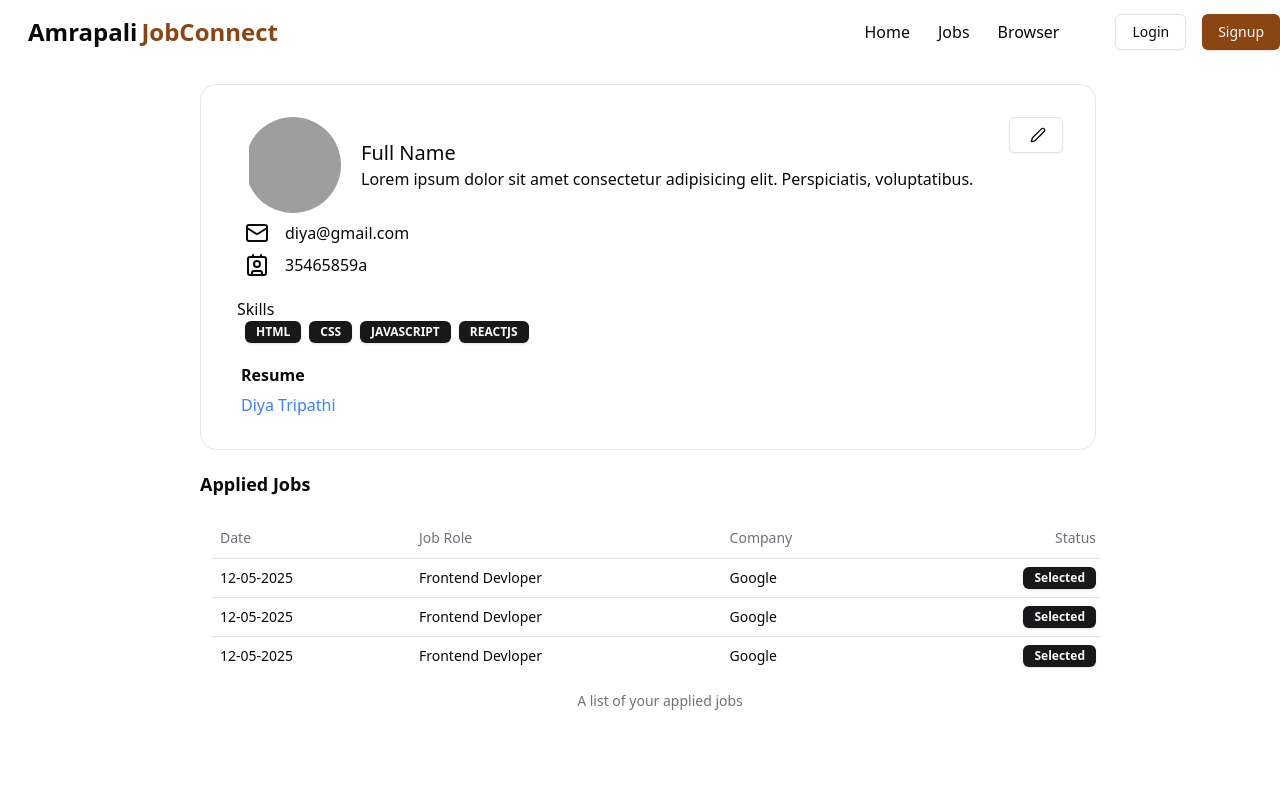
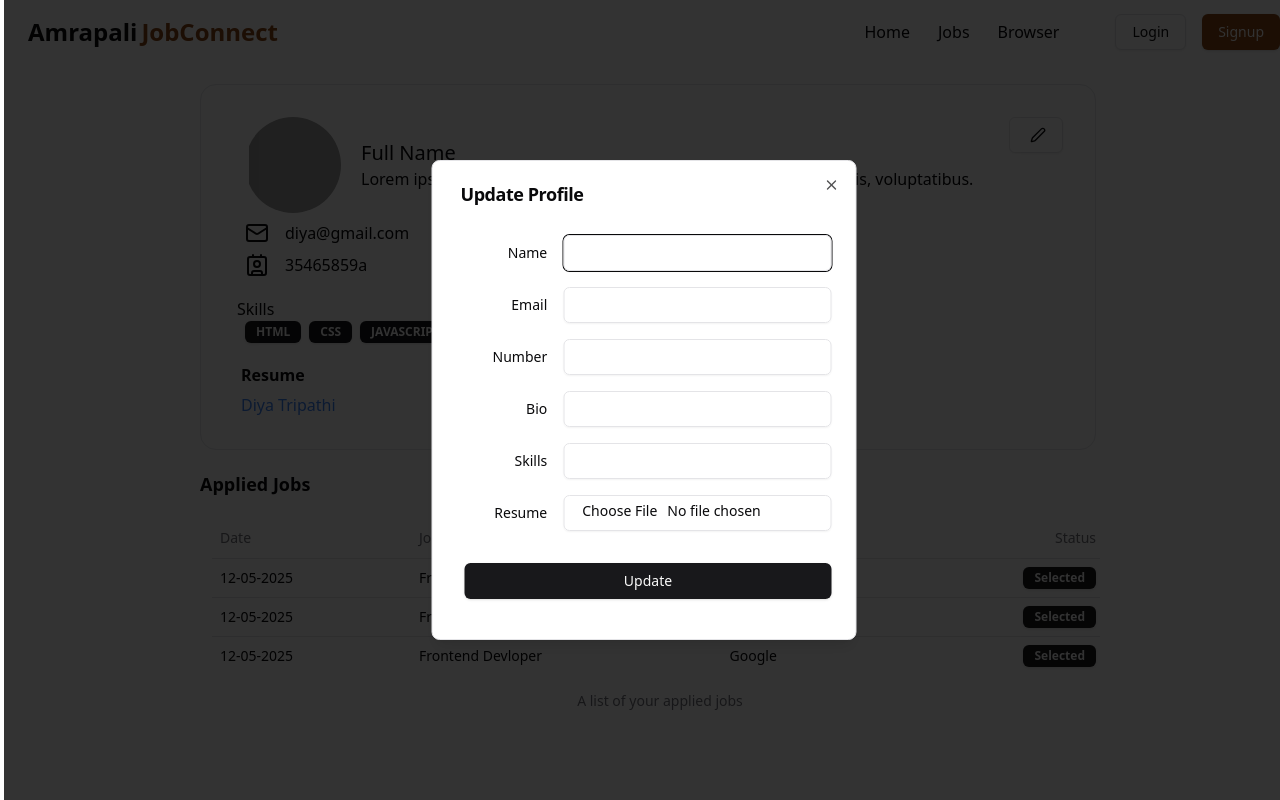
Before and after one commit to diyatripathi673/University_Job_Portal, a React (Vite) app in the folder Frontend/: page /profile in a window 1280 px wide. Both pictures are taken after a click on the button 1036 px from the left and 135 px from the top of the page. Built offline with nearby package versions, Linux system fonts and the light colour scheme; grey boxes are pictures that could not be loaded.

Commit message:
Profile & Update profile

```diff
--- a/Frontend/src/components/Profile.jsx
+++ b/Frontend/src/components/Profile.jsx
@@ -12,7 +12,7 @@ const Skills = ["HTML", "CSS", " JAVASCRIPT", "REACTJS"];
 const isResume = true;
 
 const Profile = () => {
-  const [open, setopen] = useState(false);
+  const [open, setOpen] = useState(false);
 
   return (
     <div>
@@ -22,7 +22,7 @@ const Profile = () => {
           <div className="flex items-center gap-4">
             <Avatar className="h-24 w-24">
               <AvatarImage
-                src="https://encrypted-tbn0.gstatic.com/images?q=tbn:ANd9GcSR6DqxRZOLkSeMjZ3whrde2iB8uhwkD989zg&s" // Add the image URL of the avatar
+                src="https://encrypted-tbn0.gstatic.com/images?q=tbn:ANd9GcSR6DqxRZOLkSeMjZ3whrde2iB8uhwkD989zg&s"
                 alt="@shadcn"
               />
             </Avatar>
@@ -34,7 +34,7 @@ const Profile = () => {
               </p>
             </div>
           </div>
-          <Button onClick={()=>setopen(true)} className="text-right" variant="outline">
+          <Button onClick={() => setOpen(true)} className="text-right" variant="outline">
             <Pen />
           </Button>
         </div>
@@ -52,7 +52,7 @@ const Profile = () => {
         <div className="my-5">
           <h1>Skills</h1>
           <div className="flex items-center gap-1">
-            {Skills.length != 0 ? (
+            {Skills.length !== 0 ? (
               Skills.map((item, index) => <Badge key={index}>{item}</Badge>)
             ) : (
               <span>NA</span>
@@ -63,9 +63,9 @@ const Profile = () => {
           <Label className="text-md font-bold">Resume</Label>
           {isResume ? (
             <a
-              target="blank"
+              target="_blank"
               href="https://fake"
-              className="text-blue-500  w-full hover:underline cursor-pointer"
+              className="text-blue-500 w-full hover:underline cursor-pointer"
             >
               Diya Tripathi
             </a>
@@ -76,10 +76,10 @@ const Profile = () => {
       </div>
       <div className="max-w-4xl mx-auto bg-white rounded-2xl ">
         <h1 className="font-bold text-lg my-5">Applied Jobs</h1>
-        {/* application table */}
         <AppliedJobTable />
       </div>
-      <UpdateProfileDialog open={open} setopen={setopen} />
+
+      <UpdateProfileDialog open={open} setOpen={setOpen} />
     </div>
   );
 };
--- a/Frontend/src/components/UpdateProfileDialog.jsx
+++ b/Frontend/src/components/UpdateProfileDialog.jsx
@@ -1,24 +1,171 @@
-import React from 'react'
-import {Dialog, DialogContent, DialogHeader, DialogTitle} from "./ui/dialog"
-import { Label } from './ui/label'
-const UpdateProfileDialog = ({open , setOpen}) => {
+import React, { useState } from "react";
+import {
+  Dialog,
+  DialogContent,
+  DialogFooter,
+  DialogHeader,
+  DialogTitle,
+} from "./ui/dialog";
+import { Label } from "./ui/label";
+import { Input } from "./ui/input";
+import { Button } from "./ui/button";
+import { Loader2 } from "lucide-react";
+import { useSelector } from "react-redux";
+
+const UpdateProfileDialog = ({ open, setOpen }) => {
+  const [loading, setLoading] = useState(false);
+  const { user } = useSelector((store) => store.auth);
+
+  const [input, setInput] = useState({
+    fullname: user?.fullname,
+    email: user?.email,
+    phoneNumber: user?.phoneNumber,
+    bio: user?.profile?.bio,
+    skills: user?.profile?.skills?.map((skills) => skills),
+    file: user?.profile?.resume,
+  });
+  const changeEventHandler = (e) => {
+    setInput({ ...input, [e.target.name]: e.target.value });
+  };
+
+  const fileChangeHandler = (e) => {
+    const file = e.target.files?.[0];
+    setInput({ ...input, file });
+  };
+  const submitHandler = async (e) => {
+    e.preventDefault();
+    const formData = new FormData();
+    formData.append("fullname", input.fullname);
+    formData.append("email", input.email);
+    formData.append("phoneNumber", input.phoneNumber);
+    formData.append("bio", input.bio);
+    formData.append("skills", input.skills);
+  if(input.file){
+    formData.append("file" , input.file)
+  }
+  try {
+    const res= await axios.post( )
+  } catch (error) {
+    console.log(error)
+  }
+    console.log(input);
+  };
+
   return (
     <div>
-      <Dialog>
-<DialogContent>
-  <DialogHeader>
-    <DialogTitle>Update Profilr</DialogTitle>
-  </DialogHeader>
-  <form>
-    <div className='grid gap-4 py-4'>
-    <Label htmlFor="name"> Name</Label>
+      <Dialog open={open}>
+        <DialogContent
+          className="sm:max-w-[425px]"
+          onInteractOutside={() => setOpen(false)}
+        >
+          <DialogHeader>
+            <DialogTitle>Update Profile</DialogTitle>
+          </DialogHeader>
+          <form onSubmit={submitHandler}>
+            <div className="grid gap-4 py-4">
+              <div className="grid grid-cols-4 items-center gap-4">
+                <Label htmlFor="name" className="text-right">
+                  {" "}
+                  Name
+                </Label>
+                <Input
+                  id="name"
+                  className="col-span-3"
+                  value={input.fullname}
+                  onChange={changeEventHandler}
+                  name="name"
+                  type="text"
+                />
+              </div>
 
-    </div>
-  </form>
-</DialogContent>
+              <div className="grid grid-cols-4 items-center gap-4">
+                <Label htmlFor="email" className="text-right">
+                  {" "}
+                  Email
+                </Label>
+                <Input
+                  id="email"
+                  className="col-span-3"
+                  value={input.email}
+                  onChange={changeEventHandler}
+                  name="email"
+                />
+              </div>
+
+              <div className="grid grid-cols-4 items-center gap-4">
+                <Label htmlFor="number" className="text-right">
+                  {" "}
+                  Number
+                </Label>
+                <Input
+                  id="number"
+                  className="col-span-3"
+                  value={input.phoneNumber}
+                  onChange={changeEventHandler}
+                  name="number"
+                />
+              </div>
+
+              <div className="grid grid-cols-4 items-center gap-4">
+                <Label htmlFor="bio" className="text-right">
+                  {" "}
+                  Bio
+                </Label>
+                <Input
+                  id="bio"
+                  className="col-span-3"
+                  value={input.bio}
+                  onChange={changeEventHandler}
+                  name="bio"
+                />
+              </div>
+
+              <div className="grid grid-cols-4 items-center gap-4">
+                <Label htmlFor="skills" className="text-right">
+                  {" "}
+                  Skills
+                </Label>
+                <Input
+                  id="skills"
+                  className="col-span-3"
+                  value={input.skills}
+                  onChange={changeEventHandler}
+                  name="skills"
+                />
+              </div>
+
+              <div className="grid grid-cols-4 items-center gap-4">
+                <Label htmlFor="file" className="text-right">
+                  {" "}
+                  Resume
+                </Label>
+                <Input
+                  id="file"
+                  className="col-span-3"
+                  name="file"
+                  accept="application/pdf"
+                  type="file"
+                  onChange={fileChangeHandler}
+                />
+              </div>
+            </div>
+            <DialogFooter>
+              {loading ? (
+                <Button className="w-full my-4">
+                  <Loader2 className="mr-2 h-4 w-4 animate-spin" />
+                  Loading...
+                </Button>
+              ) : (
+                <Button type="submit" className="w-full my-4">
+                  Update
+                </Button>
+              )}
+            </DialogFooter>
+          </form>
+        </DialogContent>
       </Dialog>
     </div>
-  )
-}
+  );
+};
 
-export default UpdateProfileDialog
+export default UpdateProfileDialog;
```
